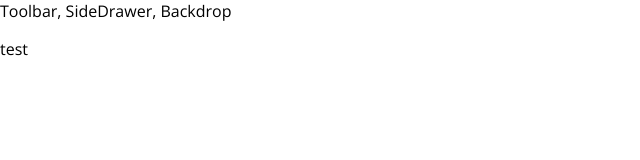
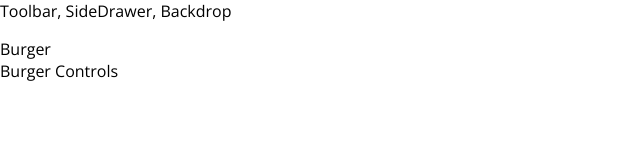
Before and after one commit to TowerGuy2909/reactBurgerBuilder, a React app in the folder reactburgerbuilder/: page / in a window 1280 px wide. Shown: the top 160 px of the page, without its empty margins (0-640 px from the left). Built offline with nearby package versions, Linux system fonts and the light colour scheme.

Commit message:
passing burgerbuilder component to the app

```diff
--- a/reactburgerbuilder/src/App.js
+++ b/reactburgerbuilder/src/App.js
@@ -1,13 +1,13 @@
 import React, { Component } from 'react';
-
 import Layout from './components/Layout/Layout';
+import BurgerBuilder from './containers/BurgerBuilder/BurgerBuilder';
 
 class App extends Component {
   render() {
     return (
       <div >
         <Layout>
-          <p>test</p>
+          <BurgerBuilder />
         </Layout>
       </div>
     );
```
